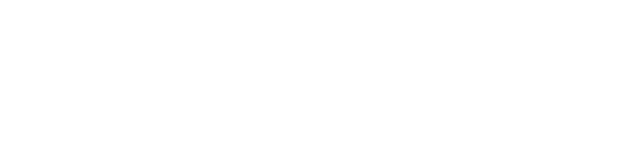
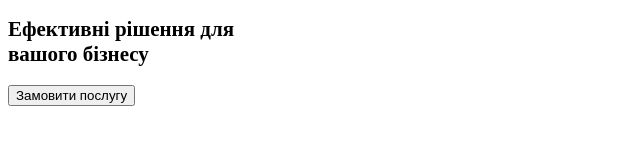
Before and after one commit to choodoss/Blanded__3, a plain HTML site: page index.html in a window 1280 px wide. Shown: the whole page, without its empty margins (0-640 px from the left). Drawn offline with Linux system fonts and the light colour scheme.

Commit message:
Добавляет секцию Hero

```diff
--- a/index.html
+++ b/index.html
@@ -14,6 +14,19 @@
 <header class="header">
 
 </header>
+<main>
+    <!--Герой-->
+    <div>
+        <section class="hero">
+            <div class="container ">
+                <h1 class="hero-title">Ефективні рішення для<br> вашого бізнесу</h1>
+                <button type="button" class="button-hero" data-modal-open>Замовити послугу</button>
+            </div>
+        </section>
+    </div>
+
+
+</main>
 
 </body>
 
```
